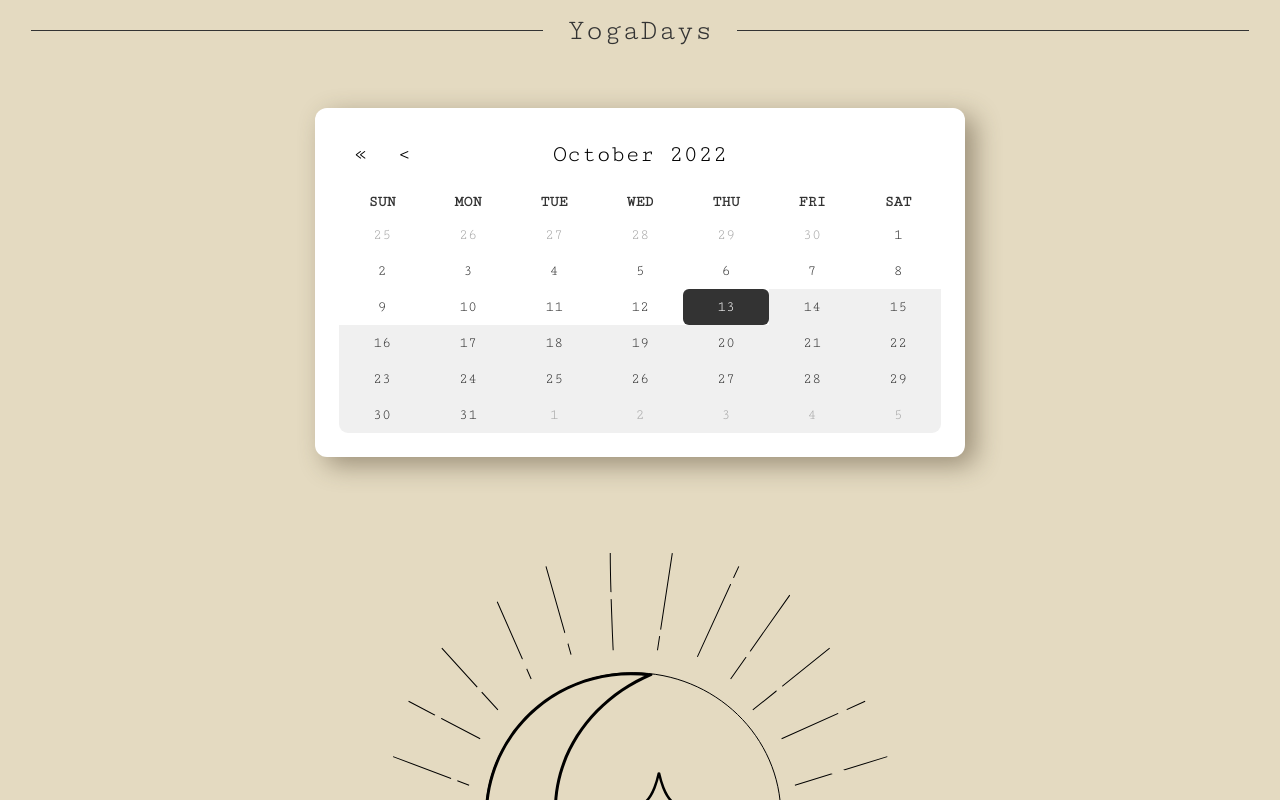
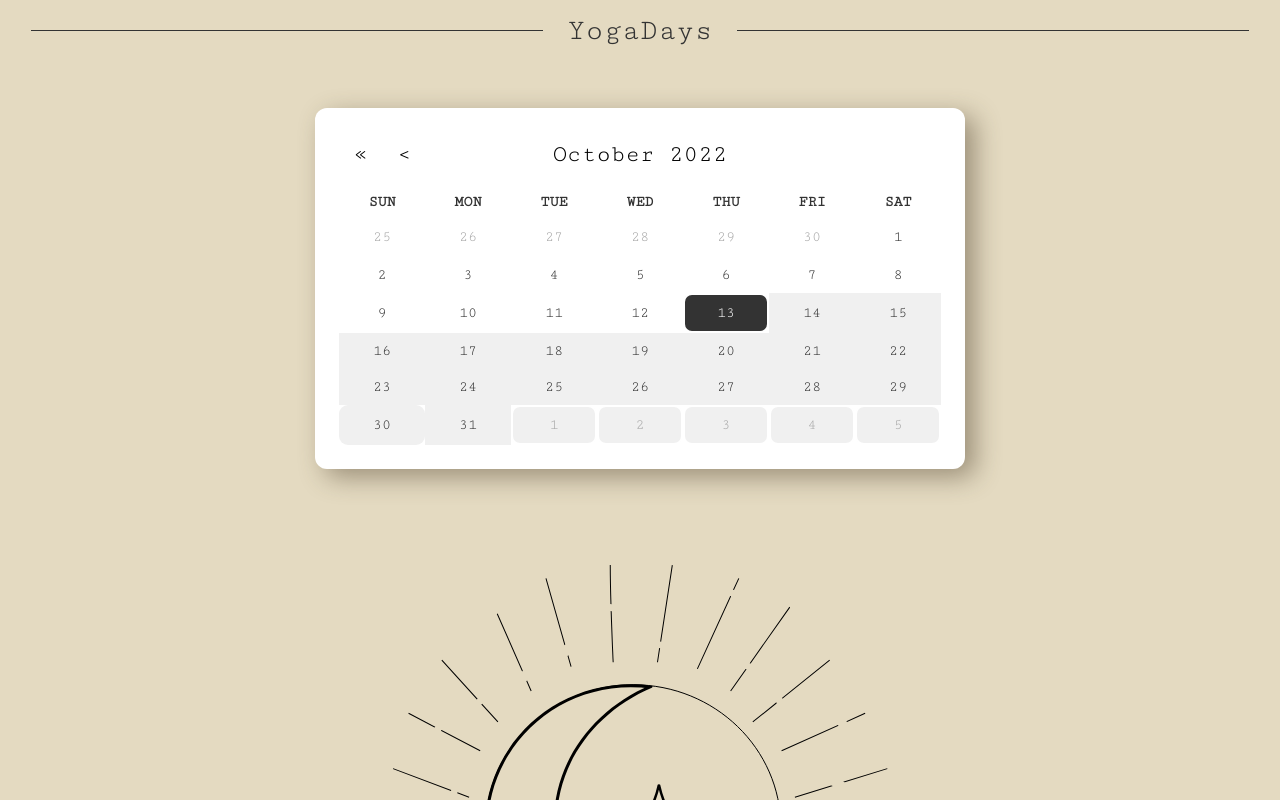
Before and after one commit to Jayden-Doll/YogaDays-Yoga-Tracker, a React (Create React App) app: page / in a window 1280 px wide. Shown: the top 800 px of the page. Built offline with nearby package versions, Linux system fonts and the light colour scheme.

Commit message:
Add video completion highlight for calendar tiles

```diff
--- a/src/components/yoga-calendar/yoga-calendar.component.jsx
+++ b/src/components/yoga-calendar/yoga-calendar.component.jsx
@@ -32,6 +32,20 @@ const YogaCalendar = () => {
     setTimeout(navigateToDayPage(selectedDate), 500);
   };
 
+  const checkTileVideoCompletion = (date) => {
+    const parsedDataArray = Object.entries(parsedLocalStorageData);
+
+    if (
+      parsedDataArray.find(
+        (object) =>
+          object[1].VIDEO_COMPLETE === true &&
+          date.toLocaleDateString().replaceAll("/", "") === object[0]
+      )
+    ) {
+      return "day-complete";
+    }
+  };
+
   useEffect(() => {
     setCurrentDate(currentDate);
     setInterval(checkTime, 1000);
@@ -49,7 +63,12 @@ const YogaCalendar = () => {
         maxDate={currentDate}
         showFixedNumberOfWeeks={true}
         value={selectedDate}
-        tileClassName={({ date }) => {}}
+        tileClassName={({ date }) => {
+          if (parsedLocalStorageData) {
+            const updatedTile = checkTileVideoCompletion(date);
+            return updatedTile;
+          }
+        }}
       />
     </Wrapper>
   );
--- a/src/components/yoga-calendar/yoga-calendar.styles.jsx
+++ b/src/components/yoga-calendar/yoga-calendar.styles.jsx
@@ -54,22 +54,12 @@ export const Wrapper = styled.div`
 
   .react-calendar__month-view__days__day--neighboringMonth {
     color: #a8a8a8 !important;
-  }
-
-  .react-calendar__month-view__days__day:first-child {
-    border-radius: 0.75rem 0 0 0;
-  }
-
-  .react-calendar__month-view__days__day:last-child {
-    border-radius: 0 0 0.75rem 0;
-  }
-
-  .react-calendar__month-view__days__day:nth-child(7) {
-    border-radius: 0 0.75rem 0 0;
+    border: 2px solid white;
+    border-radius: 0.75rem;
   }
 
   .react-calendar__month-view__days__day:nth-child(36) {
-    border-radius: 0 0 0 0.75rem;
+    border-radius: 0.75rem;
   }
 
   .react-calendar__month-view__days__day {
@@ -87,19 +77,20 @@ export const Wrapper = styled.div`
 
   .react-calendar__tile:enabled:focus {
     background-color: #333;
-    border-radius: 0.5rem;
+    border-radius: 0.75rem;
   }
 
   .react-calendar__tile:enabled:hover {
-    border-radius: 0.5rem;
+    border-radius: 0.75rem;
     background-color: #333;
-    color: white;
+    color: white !important;
   }
 
   .react-calendar__tile--now {
-    border-radius: 0.5rem;
+    border-radius: 0.75rem;
     background: #333;
     color: white;
+    border: 2px solid white;
   }
 
   .react-calendar__tile--active:focus {
@@ -114,7 +105,20 @@ export const Wrapper = styled.div`
     background-color: transparent;
   }
 
+  .react-calendar__month-view__days__day--neighboringMonth.day-complete {
+    color: #333 !important;
+    background-color: RGBA(133, 158, 126, 0.6) !important;
+  }
+
   .day-complete {
     background-color: #859e7e !important;
+    color: white;
+    border-radius: 0.75rem;
+    border: 2px solid white;
+  }
+
+  .react-calendar__tile--now.day-complete {
+    box-sizing: border-box;
+    border: 2px solid #333;
   }
 `;
--- a/src/routes/day/day.component.jsx
+++ b/src/routes/day/day.component.jsx
@@ -2,6 +2,9 @@ import { useContext, useEffect } from "react";
 import { useParams } from "react-router";
 
 import LocalStorageContext from "../../contexts/local-storage.context";
+
+import videoList from "../../utils/videoList.utils";
+import pickRandomVideo from "../../utils/videoPicker.utils";
 
 import {
   Video,
@@ -19,9 +22,6 @@ import {
   BackButton,
   ButtonLink,
 } from "./day.styles";
-
-import videoList from "../../utils/videoList.utils";
-import pickRandomVideo from "../../utils/videoPicker.utils";
 
 const Day = () => {
   const { day } = useParams();
@@ -42,9 +42,11 @@ const Day = () => {
     setCurrentVideoStatus,
   } = useContext(LocalStorageContext);
 
-  const onVideoEndHandler = () => {
-    setCurrentVideoStatus(true);
-    updateVideoStatus(currentVideoID);
+  const getParsedLocalStorageData = () => {
+    const parsedLocalStorageData = JSON.parse(
+      localStorage.getItem("PAGE_DATA_STORE")
+    );
+    return parsedLocalStorageData;
   };
 
   const updateVideoStatus = (randomVideoID) => {
@@ -53,7 +55,7 @@ const Day = () => {
       ...parsedData,
       [pageDate]: {
         VIDEO_ID: randomVideoID,
-        VIDEO_STATUS: true,
+        VIDEO_COMPLETE: true,
       },
     });
 
@@ -62,20 +64,9 @@ const Day = () => {
     localStorage.setItem("PAGE_DATA_STORE", newPageDataObject);
   };
 
-  //On load (no ID in LS from pageDateID): get data from LS -> set data from LS to pageData -> get random num -> set random num and status -> make new object from data -> set page data to object -> push changes to LS
-
-  //On load (ID in LS from pageDateID) get data from LS ->  set data from LS to pageData -> set corresponding video and status
-
-  const getParsedLocalStorageData = () => {
-    const parsedLocalStorageData = JSON.parse(
-      localStorage.getItem("PAGE_DATA_STORE")
-    );
-    return parsedLocalStorageData;
-  };
-
-  const loadExistingPageData = (parsedData) => {
-    setCurrentVideoID(parsedData[pageDate].VIDEO_ID);
-    setCurrentVideoStatus(parsedData[pageDate].VIDEO_STATUS);
+  const onVideoEndHandler = () => {
+    setCurrentVideoStatus(true);
+    updateVideoStatus(currentVideoID);
   };
 
   const newPageData = (parsedData, randomVideoID) => {
@@ -86,7 +77,7 @@ const Day = () => {
       ...parsedData,
       [pageDate]: {
         VIDEO_ID: randomVideoID,
-        VIDEO_STATUS: false,
+        VIDEO_COMPLETE: false,
       },
     });
 
@@ -100,9 +91,16 @@ const Day = () => {
     console.log("Set local storage");
   };
 
+  const loadExistingPageData = (parsedData) => {
+    setCurrentVideoID(parsedData[pageDate].VIDEO_ID);
+    setCurrentVideoStatus(parsedData[pageDate].VIDEO_COMPLETE);
+  };
+
   useEffect(() => {
     setPageDate(pageDateID);
     setRandomVideo(pickRandomVideo(videoList));
+
+    //eslint-disable-next-line
   }, []);
 
   useEffect(() => {
@@ -118,6 +116,8 @@ const Day = () => {
       console.log("Loading existing data from localStorage");
       loadExistingPageData(parsedLocalStorageData);
     }
+
+    //eslint-disable-next-line
   }, [pageDate]);
 
   return (
--- a/src/routes/home/home.component.jsx
+++ b/src/routes/home/home.component.jsx
@@ -1,7 +1,6 @@
 import { useEffect, useContext } from "react";
 
 import YogaCalendar from "../../components/yoga-calendar/yoga-calendar.component";
-
 import LocalStorageContext from "../../contexts/local-storage.context";
 
 import { Wrapper, PageDecoration } from "./home.styles";
@@ -9,7 +8,7 @@ import { Wrapper, PageDecoration } from "./home.styles";
 const Home = () => {
   const localStorage = window.localStorage;
 
-  const { pageData, setPageData, pageDate } = useContext(LocalStorageContext);
+  const { pageData, setPageData } = useContext(LocalStorageContext);
 
   const storageCheck = () => {
     localStorage.setItem("PAGE_DATA_STORE", pageData);
```
